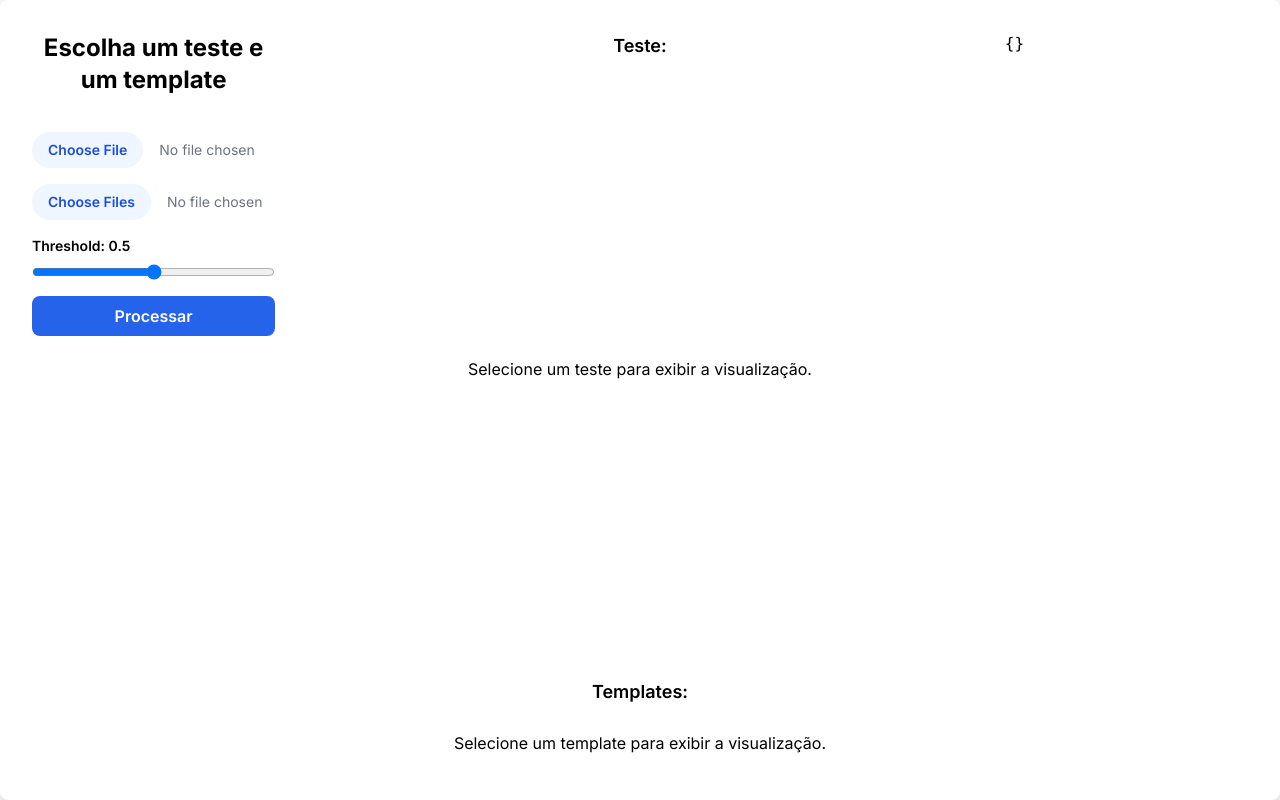
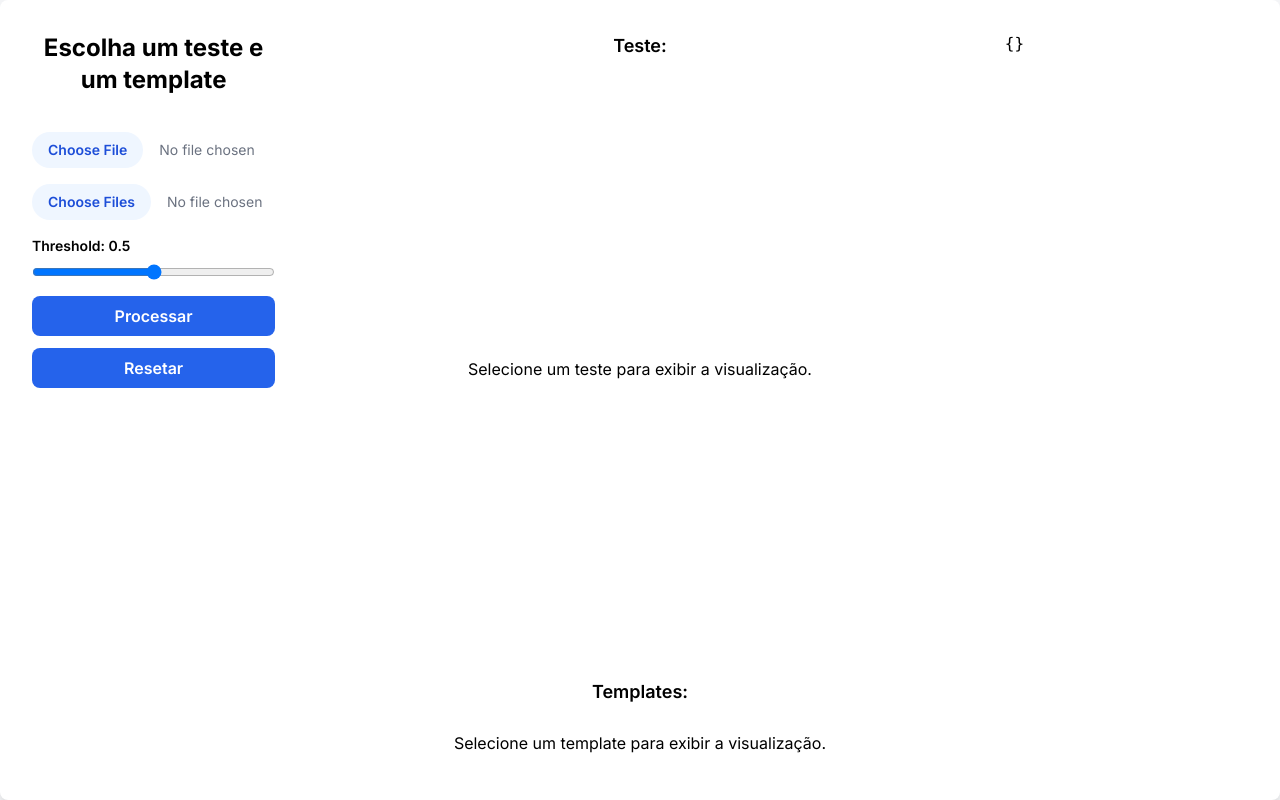
Before and after one commit to vitorcapdeville/psitest-imagem-front, a Next.js app: page / in a window 1280 px wide. Built offline with nearby package versions, Linux system fonts and the light colour scheme.

Commit message:
✨ Permitir resetar alterações nos retangulos.

```diff
--- a/app/page.js
+++ b/app/page.js
@@ -69,7 +69,6 @@ export default function Home() {
           width: sizes.width,
           height: sizes.height,
         });
-        console.log(sizes);
         const aspectRatio = sizes.width / sizes.height;
         setScaledDimensions({
           width: FIXED_IMAGE_HEIGHT * aspectRatio,
@@ -109,8 +108,6 @@ export default function Home() {
           width: FIXED_IMAGE_HEIGHT * aspectRatio,
           height: FIXED_IMAGE_HEIGHT,
         });
-        console.log(aspectRatio);
-        console.log(FIXED_IMAGE_HEIGHT * aspectRatio);
         setObjects(imageAnnotations.data.objects);
         setQa({});
       } catch (error) {
@@ -151,11 +148,10 @@ export default function Home() {
     setLoading(false);
   };
 
-  useEffect(() => {
+  const objectsToRects = (objects) => {
     const scaleX = scaledDimensions.width / imageDimensions.width;
     const scaleY = scaledDimensions.height / imageDimensions.height;
-    setRects(
-      objects.map((obj, index) => {
+    return objects.map((obj, index) => {
       return {
         id: index,
         x: obj.bounding_box.x_min * scaleX,
@@ -164,25 +160,32 @@ export default function Home() {
         height: (obj.bounding_box.y_max - obj.bounding_box.y_min) * scaleY,
         name: obj.name,
       };
-      })
-    );
+    });
+  };
+
+  useEffect(() => {
+    setRects(objectsToRects(objects));
   }, [objects, scaledDimensions, imageDimensions]);
 
-  const handleDragStart = (e) => {
+  const handleResetRect = () => {
+    const newRects = objectsToRects(objects);
+    setRects(newRects);
+  };
+
+  const handleDragEnd = (e) => {
+    const id = e.target.id();
     setRects(
       rects.map((rect) => {
+        if (rect.id === id) {
           return {
             ...rect,
+            x: e.target.attrs.x,
+            y: e.target.attrs.y,
+            width: e.target.attrs.width,
+            height: e.target.attrs.height,
           };
-      })
-    );
-  };
-  const handleDragEnd = (e) => {
-    setRects(
-      rects.map((rect) => {
-        return {
-          ...rect,
-        };
+        }
+        return rect;
       })
     );
   };
@@ -209,6 +212,13 @@ export default function Home() {
               {loading ? "Processando..." : "Processar"}
             </button>
           </form>
+          <button
+            onClick={handleResetRect}
+            disabled={rects.length === 0 || loading}
+            className="w-full py-2 px-4 bg-blue-600 text-white font-semibold rounded-lg hover:bg-blue-700 focus:outline-none focus:ring-2 focus:ring-blue-500 focus:ring-opacity-50"
+          >
+            Resetar
+          </button>
           {error && (
             <div className="mt-4 p-4 bg-red-100 text-red-700 rounded-lg">
               {error}
@@ -249,6 +259,7 @@ export default function Home() {
                       return (
                         <Rect
                           key={rect.id}
+                          id={rect.id}
                           x={rect.x}
                           y={rect.y}
                           width={rect.width}
@@ -256,7 +267,6 @@ export default function Home() {
                           stroke={getColor(rect.name)}
                           strokeWidth={1}
                           draggable
-                          onDragStart={handleDragStart}
                           onDragEnd={handleDragEnd}
                         />
                       );
```
Lines whose indentation alone changed are shown as unchanged.
